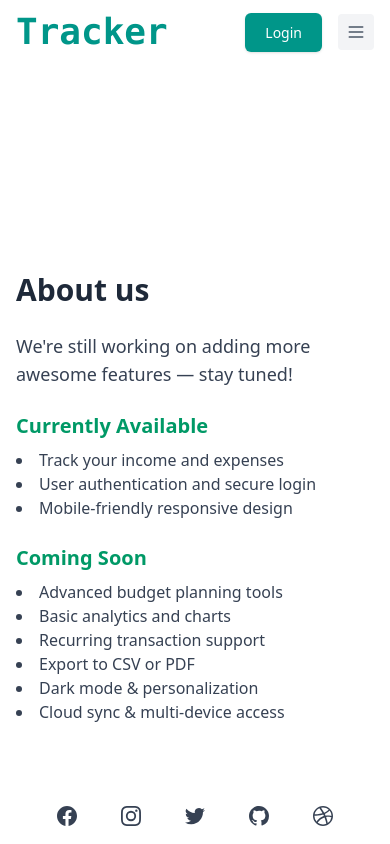
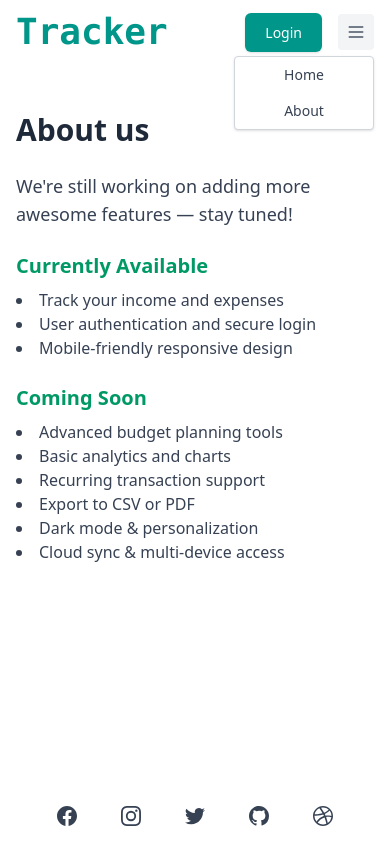
Before and after one commit to parmjotsingh/Tracker, a React (Vite) app: page /about in a window 390 px wide. Both pictures are taken after a click on the button 356 px from the left and 32 px from the top of the page. Built offline with nearby package versions, Linux system fonts and the light colour scheme.

Commit message:
Responsive design small issue resolved

```diff
--- a/public/index.html
+++ b/public/index.html
@@ -2,6 +2,7 @@
 <html lang="en">
   <head>
     <meta charset="UTF-8" />
+    <meta name="viewport" content="width=device-width, initial-scale=1.0" />
     <title>Track Budget</title>
   </head>
   <body>
--- a/src/components/NavBar.jsx
+++ b/src/components/NavBar.jsx
@@ -4,6 +4,8 @@ import { doLogout, getCurrentUserDetail, isLoggedIn } from "../auth";
 const NavBar = () => {
   const [login, setLogin] = useState(false);
   const [user, setUser] = useState(null);
+  const [menuDropDownVisible, setMenuDropDownVisible] = useState(false);
+
   const navigate = useNavigate();
   useEffect(() => {
     setLogin(isLoggedIn());
@@ -48,43 +50,6 @@ const NavBar = () => {
                       Home
                     </Link>
                   </li>
-
-                  {/* <li>
-                    <a
-                      className="text-gray-500 transition hover:text-gray-500/75"
-                      href="#"
-                    >
-                      {" "}
-                      History
-                    </a>
-                  </li>
-
-                  <li>
-                    <a
-                      className="text-gray-500 transition hover:text-gray-500/75"
-                      href="#"
-                    >
-                      Services
-                    </a>
-                  </li>
-
-                  <li>
-                    <a
-                      className="text-gray-500 transition hover:text-gray-500/75"
-                      href="#"
-                    >
-                      Projects
-                    </a>
-                  </li>
-
-                  <li>
-                    <a
-                      className="text-gray-500 transition hover:text-gray-500/75"
-                      href="#"
-                    >
-                      Blog
-                    </a>
-                  </li> */}
                 </ul>
               </nav>
 
@@ -124,7 +89,10 @@ const NavBar = () => {
                 </div>
 
                 <div className="block md:hidden">
-                  <button className="rounded-sm bg-gray-100 p-2 text-gray-600 transition hover:text-gray-600/75">
+                  <button
+                    className="rounded-sm bg-gray-100 p-2 text-gray-600 transition hover:text-gray-600/75"
+                    onClick={() => setMenuDropDownVisible(!menuDropDownVisible)}
+                  >
                     <svg
                       xmlns="http://www.w3.org/2000/svg"
                       className="size-5"
@@ -140,6 +108,28 @@ const NavBar = () => {
                       />
                     </svg>
                   </button>
+                  {menuDropDownVisible && (
+                    <div
+                      role="menu"
+                      className="absolute end-4 top-14 z-auto w-35 overflow-hidden rounded border border-gray-300 bg-white shadow-sm"
+                    >
+                      <Link
+                        to="/home"
+                        className="block text-center px-3 py-2 text-sm font-medium text-gray-700 transition-colors hover:bg-gray-50 hover:text-gray-900"
+                        role="menuitem"
+                      >
+                        Home
+                      </Link>
+
+                      <Link
+                        to="/about"
+                        className="block text-center px-3 py-2 text-sm font-medium text-gray-700 transition-colors hover:bg-gray-50 hover:text-gray-900"
+                        role="menuitem"
+                      >
+                        About
+                      </Link>
+                    </div>
+                  )}
                 </div>
               </div>
             </div>
--- a/src/pages/About.jsx
+++ b/src/pages/About.jsx
@@ -3,7 +3,7 @@ import Base from "../components/Base.jsx";
 const About = () => {
   return (
     <Base>
-      <section className="mt-40 py-12 px-4 sm:px-6 lg:px-8 flex-grow flex justify-center">
+      <section className="sm:mt-40 py-12 px-4 sm:px-6 lg:px-8 flex-grow flex justify-center">
         <div className=" sm:w-3xl ">
           <h2 className="text-3xl font-bold text-gray-800 mb-6">About us</h2>
 
```
Also changed, not shown: src/pages/Signup.jsx (+2 -6 lines).
